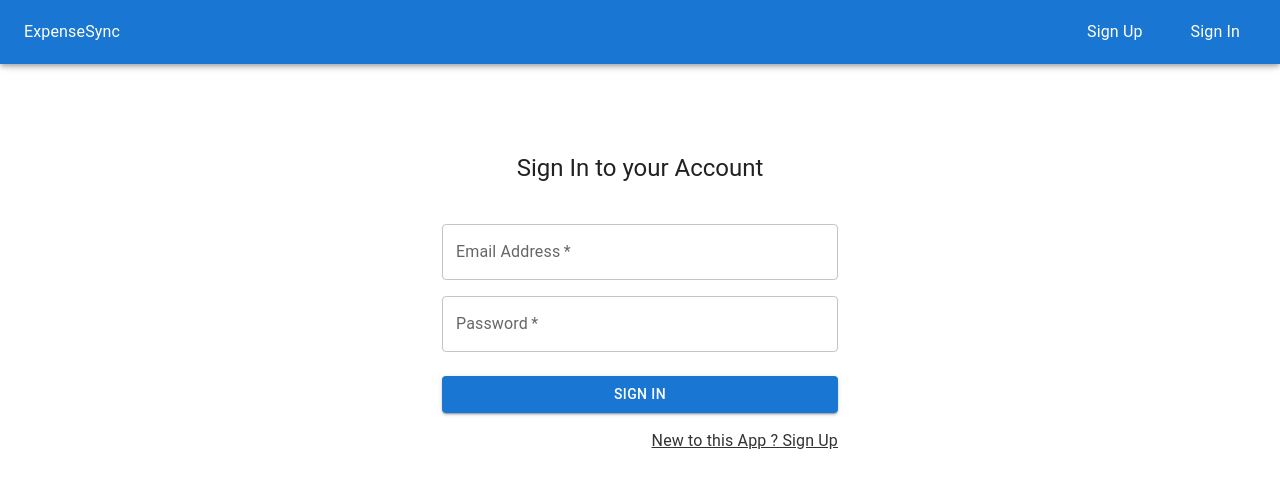
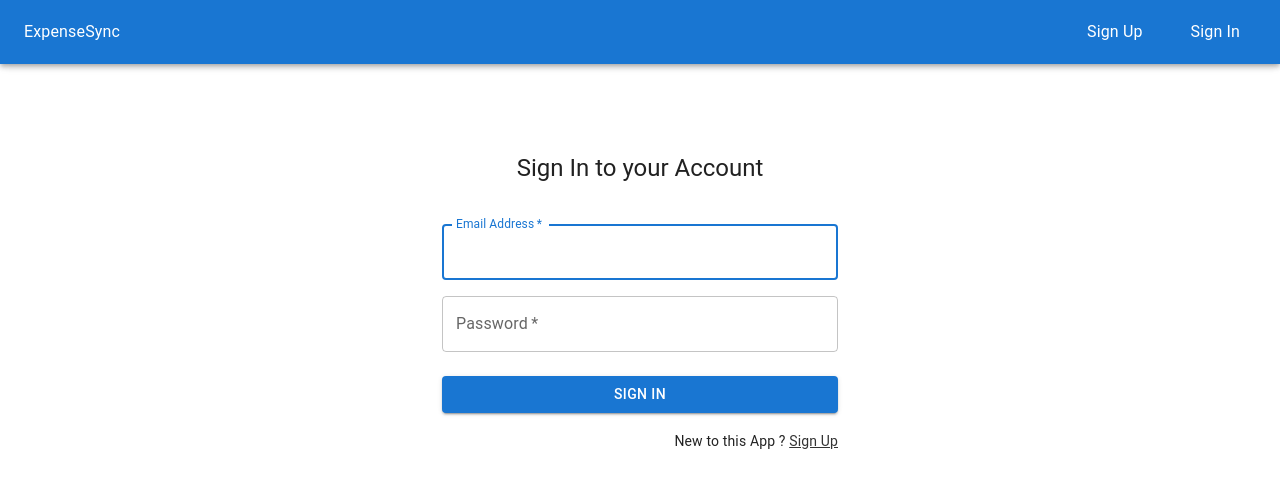
Before and after one commit to Moneeb-Hussain/Split-Wise-App, a React (Vite) app in the folder Split-Wise/: page /SignIn in a window 1280 px wide. Shown: the top 488 px of the page. Built offline with nearby package versions, Linux system fonts and the light colour scheme; no server answers.

Commit message:
Refined splitting expensing and debugged routing issues

```diff
--- a/Split-Wise/src/Components/NavBar/NavBar.jsx
+++ b/Split-Wise/src/Components/NavBar/NavBar.jsx
@@ -1,4 +1,3 @@
-import * as React from "react";
 import AppBar from "@mui/material/AppBar";
 import Box from "@mui/material/Box";
 import CssBaseline from "@mui/material/CssBaseline";
@@ -13,13 +12,14 @@ import Button from "@mui/material/Button";
 import { Link, useNavigate } from "react-router-dom";
 import { auth } from "../../Firebase/Firebase";
 import { signOut } from "firebase/auth";
+import React, { useEffect, useState } from "react";
 
 const drawerWidth = 240;
 function NavBar(props) {
   const { window } = props;
   const navigate = useNavigate();
-  const [mobileOpen, setMobileOpen] = React.useState(false);
-  const [userauth, setUserAuth] = React.useState(false);
+  const [mobileOpen, setMobileOpen] = useState(false);
+  const [userauth, setUserAuth] = useState(false);
   const handleLogout = () => {
     signOut(auth)
       .then(() => {
@@ -29,6 +29,7 @@ function NavBar(props) {
         console.log(error.message);
       });
   };
+    useEffect(()=>{
     auth.onAuthStateChanged((user) => {
       if (user) {
         setUserAuth(true);
@@ -36,6 +37,7 @@ function NavBar(props) {
         setUserAuth(false);
       }
     });
+  },[auth])
   const handleDrawerToggle = () => {
     setMobileOpen((prevState) => !prevState);
   };
--- a/Split-Wise/src/Components/SignInForm/SignInForm.jsx
+++ b/Split-Wise/src/Components/SignInForm/SignInForm.jsx
@@ -27,7 +27,7 @@ export default function SignInForm() {
       .then(async (response) => {
         const user = response.user;
         setSubmitButtonDisabled(false);
-        navigate(`/user/${user.uid}`)
+        navigate(`/user/${user.uid}`);
       })
       .catch((error) => {
         setSubmitButtonDisabled(false);
@@ -58,6 +58,7 @@ export default function SignInForm() {
               type="email"
               required
               fullWidth
+              autoFocus
             />
           </Grid>
           <Grid item xs={12}>
@@ -82,8 +83,18 @@ export default function SignInForm() {
         </Button>
         <Grid container justifyContent="flex-end">
           <Grid item>
-            <Typography component={Link} to="/user/SignUp" sx={{ color: "#333" }}>
-              New to this App ? Sign Up
+            <Typography component="span" variant="body2">
+              {" "}
+              New to this App ?{" "}
+            </Typography>
+            <Typography
+              variant="body2"
+              component={Link}
+              to="/user/SignUp"
+              sx={{ color: "#333"}}
+            >
+              {" "}
+              Sign Up
             </Typography>
           </Grid>
         </Grid>
@@ -92,7 +103,7 @@ export default function SignInForm() {
         color="error"
         fontWeight="bold"
         variant="body1"
-        sx={{ textAlign: "center" }}
+        sx={{ textAlign: "center", mt:2 }}
       >
         {error}
       </Typography>
--- a/Split-Wise/src/Components/SignUpForm/SignUpForm.jsx
+++ b/Split-Wise/src/Components/SignUpForm/SignUpForm.jsx
@@ -45,6 +45,7 @@ export default function SignUpForm() {
         setError(error.message);
       });
   };
+  //signup
   return (
     <Container component="main" maxWidth="xs">
       <Box
@@ -103,12 +104,14 @@ export default function SignUpForm() {
         </Button>
         <Grid container justifyContent="flex-end">
           <Grid item>
+          <Typography component="span" variant="body2"> Already have an account ? </Typography>
               <Typography
               component={Link}
               to="/user/SignIn"
+              variant="body2"
               sx={{ color: "#333"}}
               >
-                Already have an account? Sign In
+              Sign In
               </Typography>
           </Grid>
         </Grid>
@@ -117,7 +120,7 @@ export default function SignUpForm() {
         color="error"
         fontWeight="bold"
         variant="body1"
-        sx={{ textAlign: "center" }}
+        sx={{ textAlign: "center", mt:2 }}
       >
         {error}
       </Typography>
--- a/Split-Wise/src/Routes/AddExpense/AddExpense.jsx
+++ b/Split-Wise/src/Routes/AddExpense/AddExpense.jsx
@@ -166,11 +166,12 @@ export default function AddExpense() {
               name="description"
               id="description"
               label="Description"
+              fullWidth
               required
             />
           </Grid>
           <Grid item xs={12}>
-            <TextField name="date" id="date" type="date" required />
+            <TextField name="date" id="date" type="date" required fullWidth/>
           </Grid>
           <Grid item xs={12}>
             <TextField
@@ -179,6 +180,7 @@ export default function AddExpense() {
               inputRef={total_bill_ref}
               onChange={handleButton}
               label="Total Bill"
+              fullWidth
               onInput={handleInputValidation}
               type="number"
               required
@@ -190,6 +192,7 @@ export default function AddExpense() {
               id="user_contribution"
               label="Your Contribution"
               type="number"
+              fullWidth
               onInput={handleInputValidation}
               required
             />
@@ -200,6 +203,7 @@ export default function AddExpense() {
               id="user_order"
               label="Your Order"
               type="number"
+              fullWidth
               onInput={handleInputValidation}
               required
             />
@@ -236,6 +240,7 @@ export default function AddExpense() {
                   inputRef={participant_order_ref}
                   label="Amount Ordered"
                   type="number"
+                  fullWidth
                   onInput={handleInputValidation}
                   defaultValue=""
                 />
@@ -245,6 +250,7 @@ export default function AddExpense() {
                   inputRef={participant_bill_ref}
                   label="Amount Payed"
                   type="number"
+                  fullWidth
                   onInput={handleInputValidation}
                   defaultValue=""
                 />
--- a/Split-Wise/src/Routes/SignUp/SignUp.jsx
+++ b/Split-Wise/src/Routes/SignUp/SignUp.jsx
@@ -2,6 +2,7 @@ import React from "react";
 import SignUpForm from "../../Components/SignUpForm/SignUpForm";
 
 export default function SignUp() {
+  console.log("Hey sign Up");
   return(
     <>
    <SignUpForm/>
--- a/Split-Wise/src/Routes/UserDashBoard/UserDashBoard.jsx
+++ b/Split-Wise/src/Routes/UserDashBoard/UserDashBoard.jsx
@@ -13,7 +13,6 @@ import { Link, useNavigate } from "react-router-dom";
 function UserDashboard() {
   const navigate = useNavigate();
   console.log(auth.currentUser.uid);
-  const [value, setValue] = React.useState("two"); // Initial selected tab value
   const handleChangee = () => {
     navigate(`/user/${auth.currentUser.uid}/Add-Expense`);
   };
--- a/Split-Wise/src/Routes/UserExpense/UserExpense.jsx
+++ b/Split-Wise/src/Routes/UserExpense/UserExpense.jsx
@@ -57,7 +57,9 @@ export default function UserExpense() {
         credits.push({ email, amount: balances[email] });
       }
     }
+
     const transactions = [];
+
     while (credits.length > 0 && debts.length > 0) {
       const credit = credits[0];
       const debt = debts[0];
@@ -80,13 +82,16 @@ export default function UserExpense() {
         debts.shift();
       }
     }
+
     return transactions;
   };
   const handletransaction = (expense) => {
     const transactions = handleExpenseDetails(expense);
     setSelectedExpenseSummary(transactions);
     setSelectedExpenseId(expense.id);
+    console.log(transactions);
   };
+  console.log(selectedExpenseSummary);
   return (
     <Container maxWidth="md">
       <Box mt={2} mb={2}>
```
Lines whose indentation alone changed are shown as unchanged.
